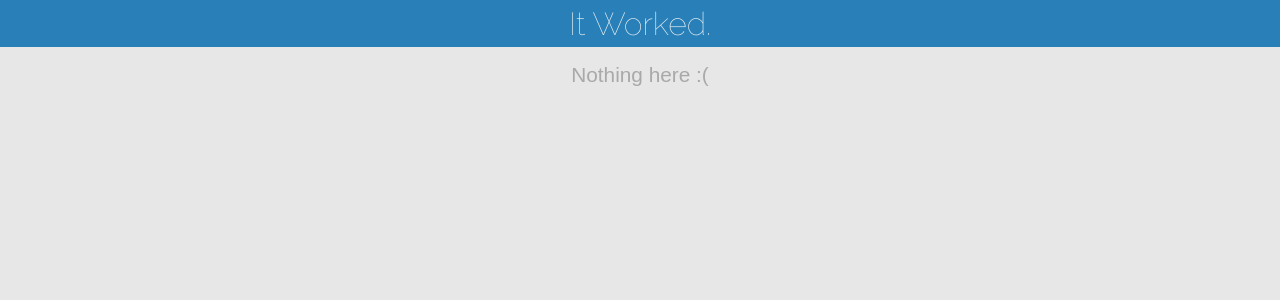
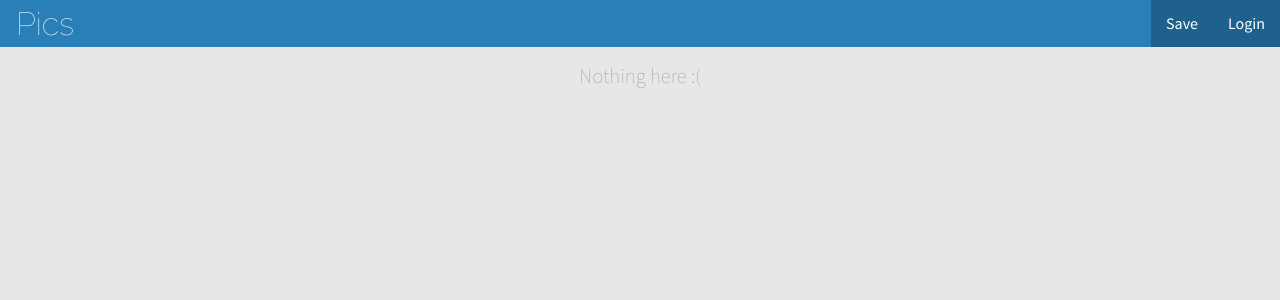
Before and after one commit to fhanspach/reddit-image-viewer, a Django app: page / in a window 1280 px wide. Shown: the top 300 px of the page. Run offline with Django 3.2, Linux system fonts and the light colour scheme.

Commit message:
adjusted styles

```diff
--- a/image_viewer/static/image_viewer/css/style.css
+++ b/image_viewer/static/image_viewer/css/style.css
@@ -4,6 +4,9 @@
     padding: 0;
     font-family: "Source Sans Pro", sans-serif;
     color: #242424;
+}
+textarea:focus, input:focus{
+    outline: 0;
 }
 
 .submission_image_container.is-loading img {
@@ -45,18 +48,50 @@
     display: none;
 }
 
-#content.c100 > .submission_container_wrapper{
+#content.c100 > .submission_container_wrapper {
     width: 100%;
 }
-#content.c50 > .submission_container_wrapper{
+
+#content.c50 > .submission_container_wrapper {
     width: 50%;
 }
-#content.c33 > .submission_container_wrapper{
+
+#content.c33 > .submission_container_wrapper {
     width: 33%;
 }
+
 body {
     background-color: #e7e7e7;
     min-height: 101%;
+
+}
+#actions {
+      float: right;
+  line-height: 47px;
+}
+#header #top-input {
+    margin-left: 1rem;
+    line-height: 47px;
+    border: none;
+    background-color: #2980b9;
+    font-family: 'Raleway', sans-serif;
+    font-weight: 100;
+    font-size: 2.0rem;
+    text-transform: capitalize;
+    color: whitesmoke;
+
+}
+#header .button:hover {
+    color: #1f618d;
+    background-color: #ffffff;
+}
+#header .button {
+    float: left;
+    display: block;
+    padding: 0 15px;
+    color: #ffffff;
+    cursor: pointer;
+    background-color: #1f618d;
 
 }
 
@@ -68,13 +103,15 @@
 }
 
 #header > h1 {
-    text-align: center;
+    text-align: left;
+    padding-left: 1rem;
     font-family: 'Raleway', sans-serif;
     font-weight: 100;
     font-size: 2.0rem;
     text-transform: capitalize;
     color: whitesmoke;
     line-height: 47px;
+    float: left;
 }
 
 .image {
@@ -166,7 +203,7 @@
 }
 
 img {
-   display: block;
+    display: block;
 }
 
 .submission_title {
@@ -182,9 +219,11 @@
     overflow: hidden;
     box-sizing: border-box;
 }
+
 .submission_title > a {
     color: #f5f5f5;
 }
+
 #content_wrapper {
     padding: 0 0 0 1rem;
 
@@ -202,6 +241,7 @@
 #myreddits:hover {
     overflow: visible;
 }
+
 #myreddits {
     width: 100%;
     display: block;
--- a/image_viewer/templates/image_viewer/index.html
+++ b/image_viewer/templates/image_viewer/index.html
@@ -4,11 +4,19 @@
 <head lang="en">
     <meta charset="UTF-8">
     <title></title>
+    <link rel="icon" type="image/x-icon" href="http://uploads.felix-hanspach.de/reddit_blue.ico?get">
     <link href='http://fonts.googleapis.com/css?family=Raleway:100,400,200' rel='stylesheet' type='text/css'>
+    <link href='http://fonts.googleapis.com/css?family=Source+Sans+Pro:200,300,400,600|Indie+Flower' rel='stylesheet'
+      type='text/css'>
     <link rel="stylesheet" href="{% static 'image_viewer/css/style.css' %}" type="text/css"/>
 </head>
 <body>
-<div id="header">{% block header %}<h1>It worked.</h1>{% endblock %}</div>
+<div id="header">{% block header %}<input id="top-input" type="text" value="Pics">{% endblock %}
+<div id="actions">
+    <div class="button">Save</div>
+    <div class="button">Login</div>
+</div>
+</div>
 <div id="content">
     {% block content %}
         <p style="text-align: center; margin-top: 1rem; font-size: 1.3rem; color: darkgray; font-weight: 100">
```
